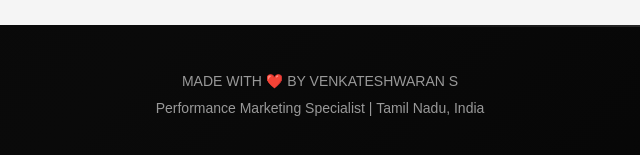
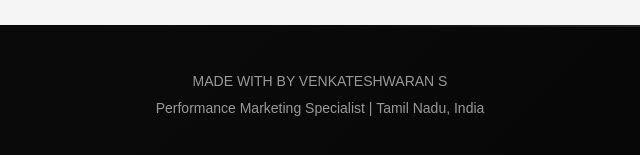
Before and after one commit to venky061004/My-Portfoilo, a website built with webpack: page src/index.html in a window 1280 px wide. Shown: the part 825-980 px from the top of the page, 320-960 px from the left. Built offline with nearby package versions, Linux system fonts and the light colour scheme.

```diff
--- a/src/index.html
+++ b/src/index.html
@@ -177,7 +177,7 @@
     <!-- ✅ Footer -->
     <footer class="footer">
         <div class="container">
-            <p>MADE WITH ❤️ BY VENKATESHWARAN S</p>
+            <p>MADE WITH  BY VENKATESHWARAN S</p>
             <p>Performance Marketing Specialist | Tamil Nadu, India</p>
         </div>
     </footer>
```
